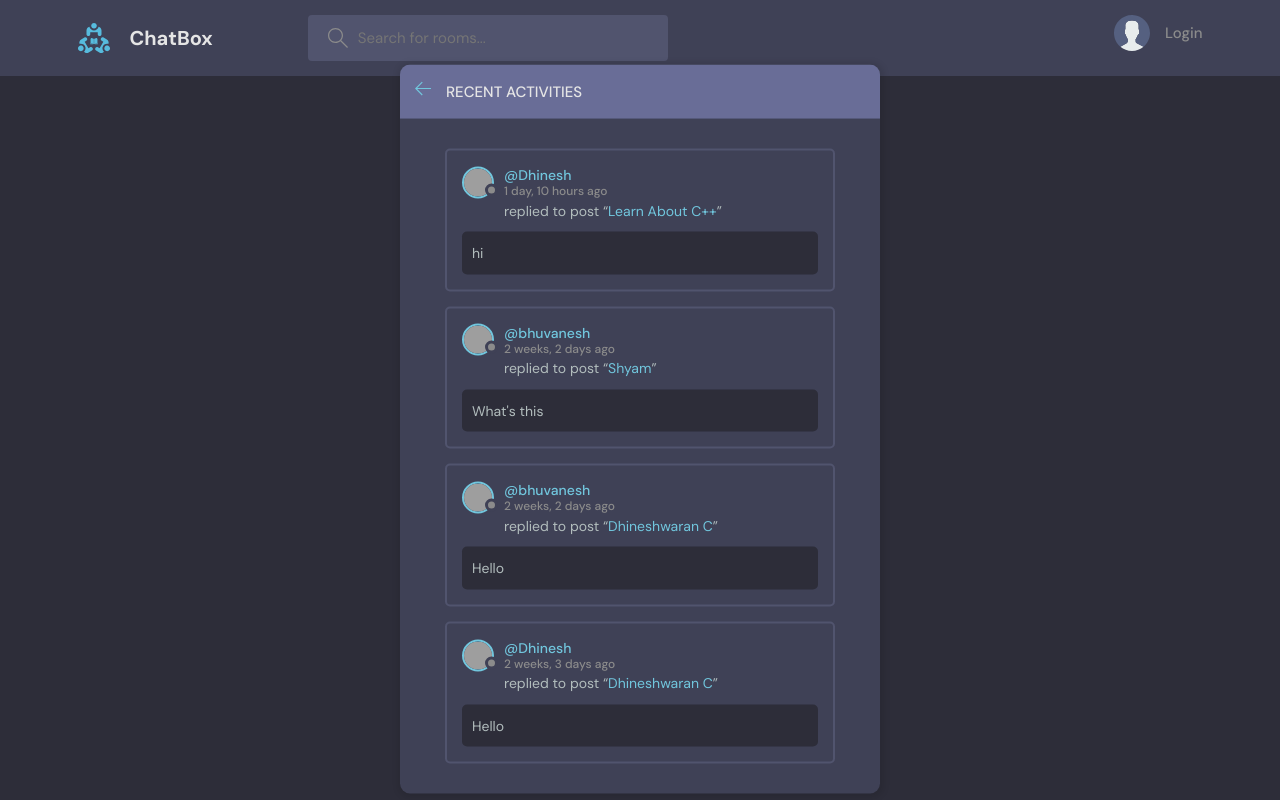
After one commit to Dhineshwaran-C/Django_project, a Django app: page /activity/ in a window 1280 px wide. The commit adds this page. Run offline with Django 4.2, Linux system fonts and the light colour scheme; data comes from the database, SQL or seed files in the repository; grey boxes are pictures that could not be loaded.

Commit message:
Updated On Sept 21th

```diff
--- /dev/null
+++ b/Django 2/web2/base/api/urls.py
@@ -0,0 +1,8 @@
+from django.urls import path
+from . import views
+
+urlpatterns = [
+    path('',views.getRoutes),
+    path('rooms/',views.getRooms),
+    path('rooms/<str:pk>/',views.getRoom),
+]
--- /dev/null
+++ b/Django 2/web2/base/templates/base/activity.html
@@ -0,0 +1,59 @@
+{% extends 'main.html' %}
+{% block content %}
+    <main class="layout">
+      <div class="container">
+        <div class="layout__box">
+          <div class="layout__boxHeader">
+            <div class="layout__boxTitle">
+              <a href="{% url 'home' %}">
+                <svg version="1.1" xmlns="http://www.w3.org/2000/svg" width="32" height="32" viewBox="0 0 32 32">
+                  <title>arrow-left</title>
+                  <path
+                    d="M13.723 2.286l-13.723 13.714 13.719 13.714 1.616-1.611-10.96-10.96h27.625v-2.286h-27.625l10.965-10.965-1.616-1.607z"
+                  ></path>
+                </svg>
+              </a>
+              <h3>Recent Activities</h3>
+            </div>
+          </div>
+
+          <div class="activities-page layout__body">
+            {% for message in room_messages %}
+            <div class="activities__box">
+              <div class="activities__boxHeader roomListRoom__header">
+                <a href="{% url 'user-profile' message.user.id %}" class="roomListRoom__author">
+                  <div class="avatar avatar--small">
+                    <img src="https://randomuser.me/api/portraits/women/11.jpg" />
+                  </div>
+                  <p>
+                    @{{message.user}}
+                    <span>{{message.created|timesince}} ago</span>
+                  </p>
+                </a>
+                {% if request.user == message.user %}
+                <div class="roomListRoom__actions">
+                  <a href="{% url 'delete-message' message.id %}">
+                    <svg version="1.1" xmlns="http://www.w3.org/2000/svg" width="32" height="32" viewBox="0 0 32 32">
+                      <title>remove</title>
+                      <path
+                        d="M27.314 6.019l-1.333-1.333-9.98 9.981-9.981-9.981-1.333 1.333 9.981 9.981-9.981 9.98 1.333 1.333 9.981-9.98 9.98 9.98 1.333-1.333-9.98-9.98 9.98-9.981z"
+                      ></path>
+                    </svg>
+                  </a>
+                </div>
+                {% endif %}
+              </div>
+              <div class="activities__boxContent">
+                <p>replied to post “<a href="{% url 'room' message.room.id %}">{{message.room}}</a>”</p>
+                <div class="activities__boxRoomContent">
+                  {{message.body}}
+                </div>
+              </div>
+            </div>
+            {% endfor %}
+          </div>
+        </div>
+      </div>
+    </main>
+
+{% endblock %}
--- a/Django 2/web2/base/templates/base/home.html
+++ b/Django 2/web2/base/templates/base/home.html
@@ -24,7 +24,7 @@
             </form>
             <div class="mobile-menuItems">
               <a class="btn btn--main btn--pill" href="{% url 'topics' %}">Browse Topics</a>
-              <a class="btn btn--main btn--pill" href="#">Recent Activities</a>
+              <a class="btn btn--main btn--pill" href="{% url 'activity' %}">Recent Activities</a>
             </div>
           </div>
           <div class="roomList__header">
--- a/Django 2/web2/base/urls.py
+++ b/Django 2/web2/base/urls.py
@@ -16,4 +16,5 @@ urlpatterns = [
     path('delete-message/<str:pk>/',views.deleteMessage,name="delete-message"),
     path('update-user/',views.updateUser,name="update-user"),
     path('topics/',views.topicsPage,name="topics"),
+    path('activity/',views.activityPage,name="activity"),
 ]
--- a/Django 2/web2/base/views.py
+++ b/Django 2/web2/base/views.py
@@ -185,3 +185,8 @@ def topicsPage(request):
     q = request.GET.get('q') if request.GET.get('q') != None else ''
     topics = Topic.objects.filter(name__icontains=q)
     return render(request,'base/topics.html',{'topics':topics})
+
+
+def activityPage(request):
+    room_messages = Message.objects.all()
+    return render(request,'base/activity.html',{'room_messages':room_messages})
--- a/Django 2/web2/web2/urls.py
+++ b/Django 2/web2/web2/urls.py
@@ -19,5 +19,6 @@ from django.urls import path, include
 
 urlpatterns = [
     path('admin/', admin.site.urls),
-    path('',include('base.urls'))
+    path('',include('base.urls')),
+    path('api/',include('base.api.urls'))
 ]
```
Also changed, not shown: Django 2/django_notes_2.txt (+9 -0 lines), Django 2/web2/base/api/serializers.py (added, +7 -0 lines), Django 2/web2/base/api/views.py (added, +26 -0 lines), Django 2/web2/web2/settings.py (+10 -0 lines), Django 2/web2/base/api/__init__.py (added).
